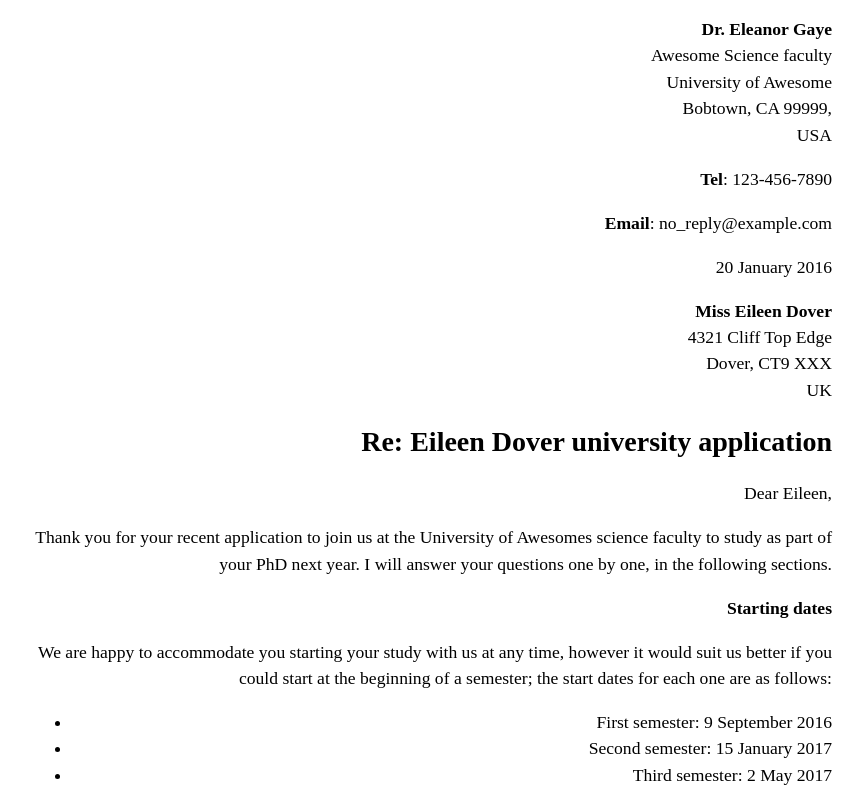
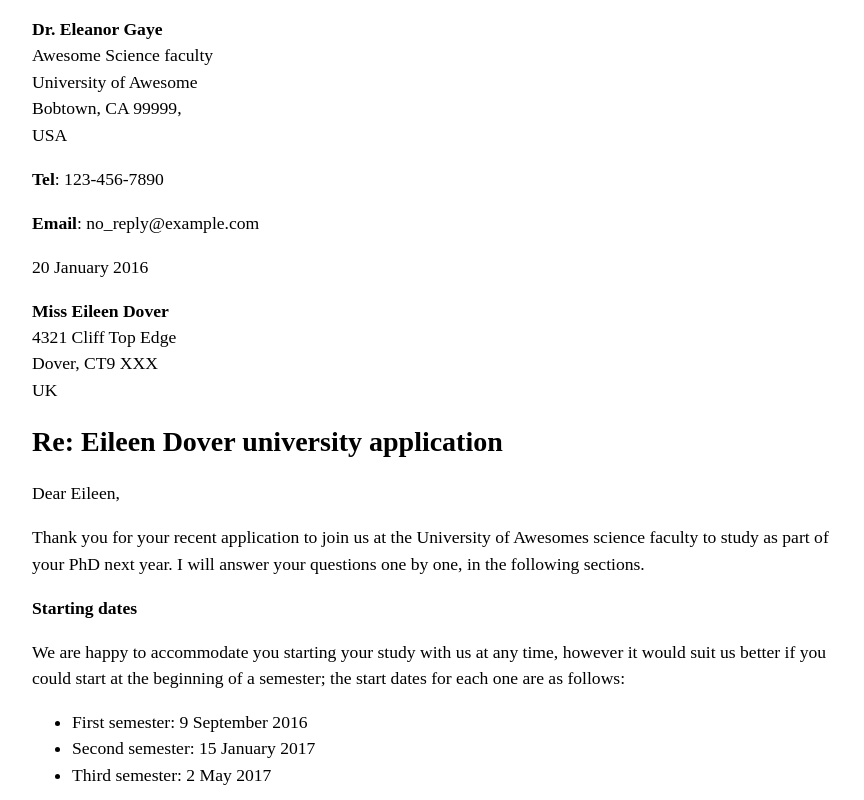
Before and after one commit to VILLAN2021/Villan.github.io, a plain HTML site: page letter-markup/index.html in a window 1280 px wide. Shown: the top 800 px of the page, without its empty margins (208-1072 px from the left). Drawn offline with Linux system fonts and the light colour scheme.

Commit message:
Update index.html

```diff
--- a/letter-markup/index.html
+++ b/letter-markup/index.html
@@ -4,7 +4,7 @@
     <meta charset="UTF-8">
     <meta http-equiv="X-UA-Compatible" content="IE=edge">
     <meta name="viewport" content="width=device-width, initial-scale=1.0">
-    <meta name="author" content="Nick Vila">
+    <meta name="author" content="Nick">
     <title> Letter  </title>
     <style>
         html {
@@ -36,21 +36,19 @@
         </style>
 </head>
 <body>
-    <address class=".sender-colum">
-      <p
-    >
-    <address  >
-    <address >
-    <address>
-    <address >        <span style= text-align:right;>
-    <address >           <strong>Dr. Eleanor Gaye</strong> <br>
+
+
+
+
+    <address class="sender-colum" >
+                <strong>Dr. Eleanor Gaye</strong> <br>
                         Awesome Science faculty<br>
                        University of Awesome<br>
               Bobtown, CA 99999,<br>
               USA
         <address >
 
-        <address> </p>
+        <address>
        <p> <strong>Tel</strong>: 123-456-7890<br></p>
         <p><strong>Email</strong>: no_reply@example.com <br></p>
         <address>
```
